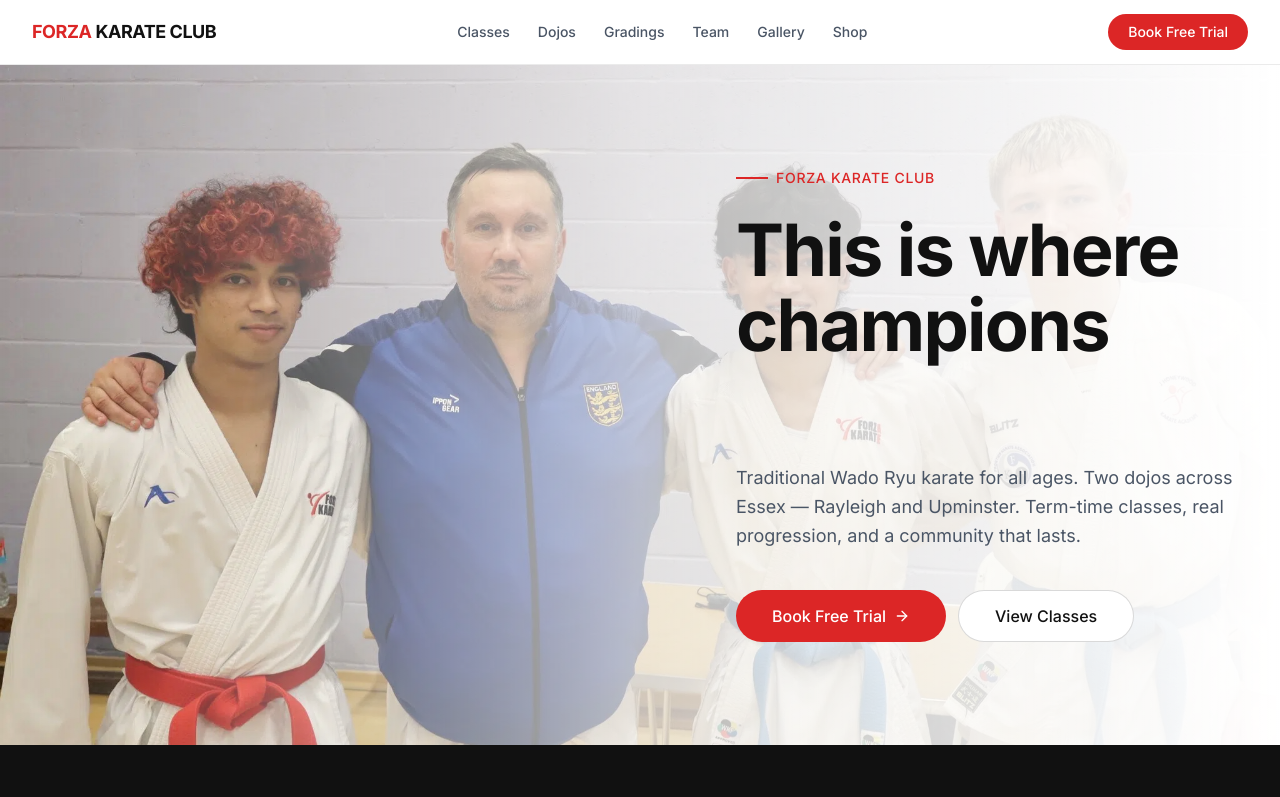
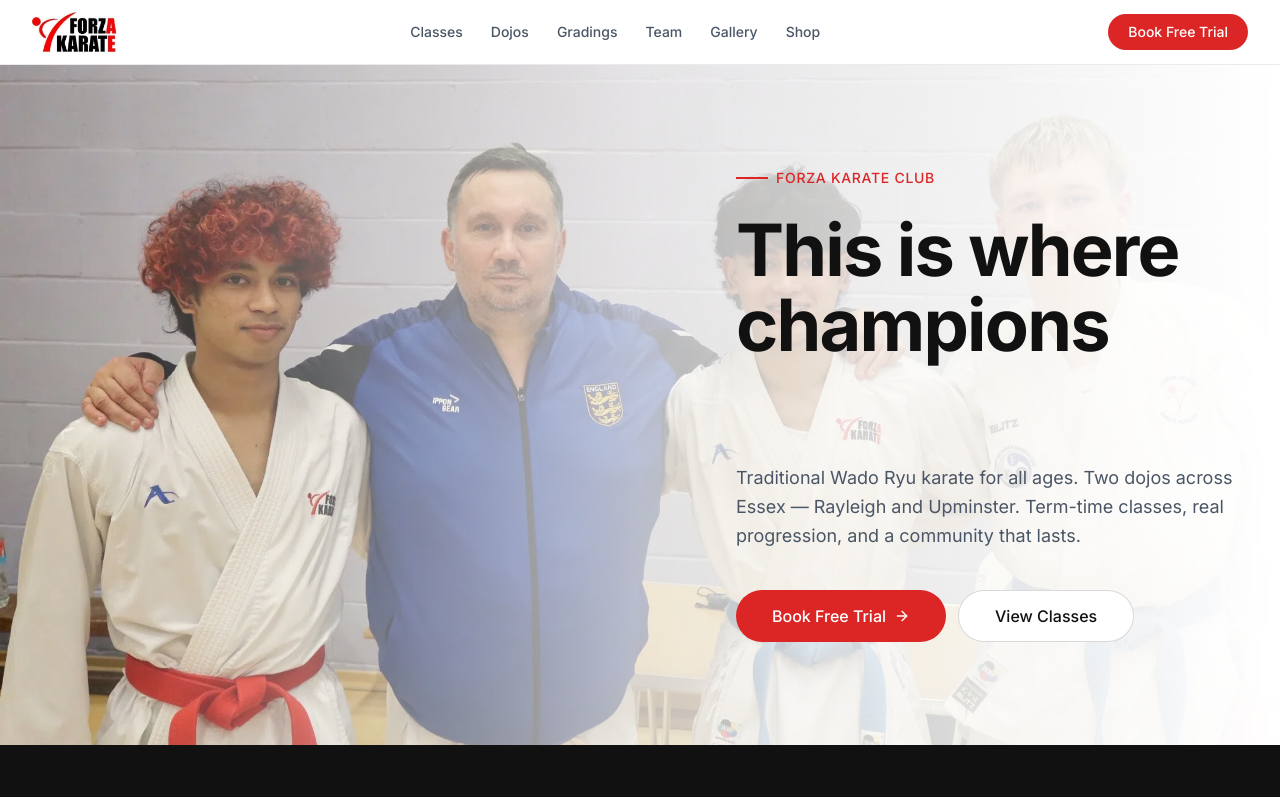
Before and after one commit to anthonieveritt-afk/forza-karate-website, a Next.js app: page / in a window 1280 px wide. Shown: the top 797 px of the page. Built offline with nearby package versions, Linux system fonts and the light colour scheme.

Commit message:
Navbar: replace text logo with Forza logo image

```diff
--- a/components/layout/Navbar.tsx
+++ b/components/layout/Navbar.tsx
@@ -1,6 +1,7 @@
 'use client'
 
 import Link from 'next/link'
+import Image from 'next/image'
 import { useState } from 'react'
 import { Menu, X } from 'lucide-react'
 import { Button } from '@/components/ui/Button'
@@ -22,9 +23,15 @@
       <div className="max-w-7xl mx-auto px-4 sm:px-6 lg:px-8">
         <div className="flex items-center justify-between h-16">
           {/* Logo */}
-          <Link href="/" className="flex items-center gap-1 font-bold text-lg tracking-tight">
-            <span className="text-[#dc2626]">FORZA</span>
-            <span className="text-[#111111]">KARATE CLUB</span>
+          <Link href="/" className="flex items-center">
+            <Image
+              src="/forza-logo.webp"
+              alt="Forza Karate Club"
+              width={120}
+              height={48}
+              className="h-10 w-auto object-contain"
+              priority
+            />
           </Link>
 
           {/* Desktop nav */}
```
Also changed, not shown: public/forza-logo.webp (added).
